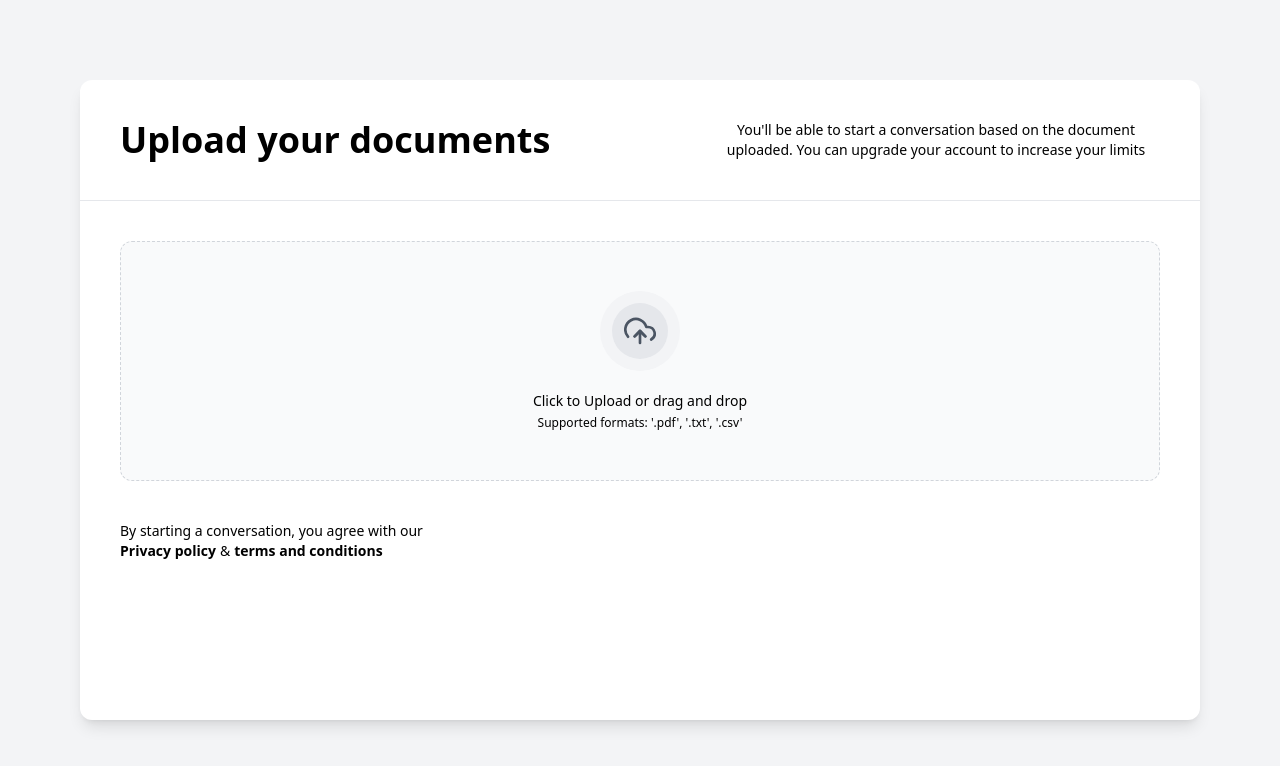
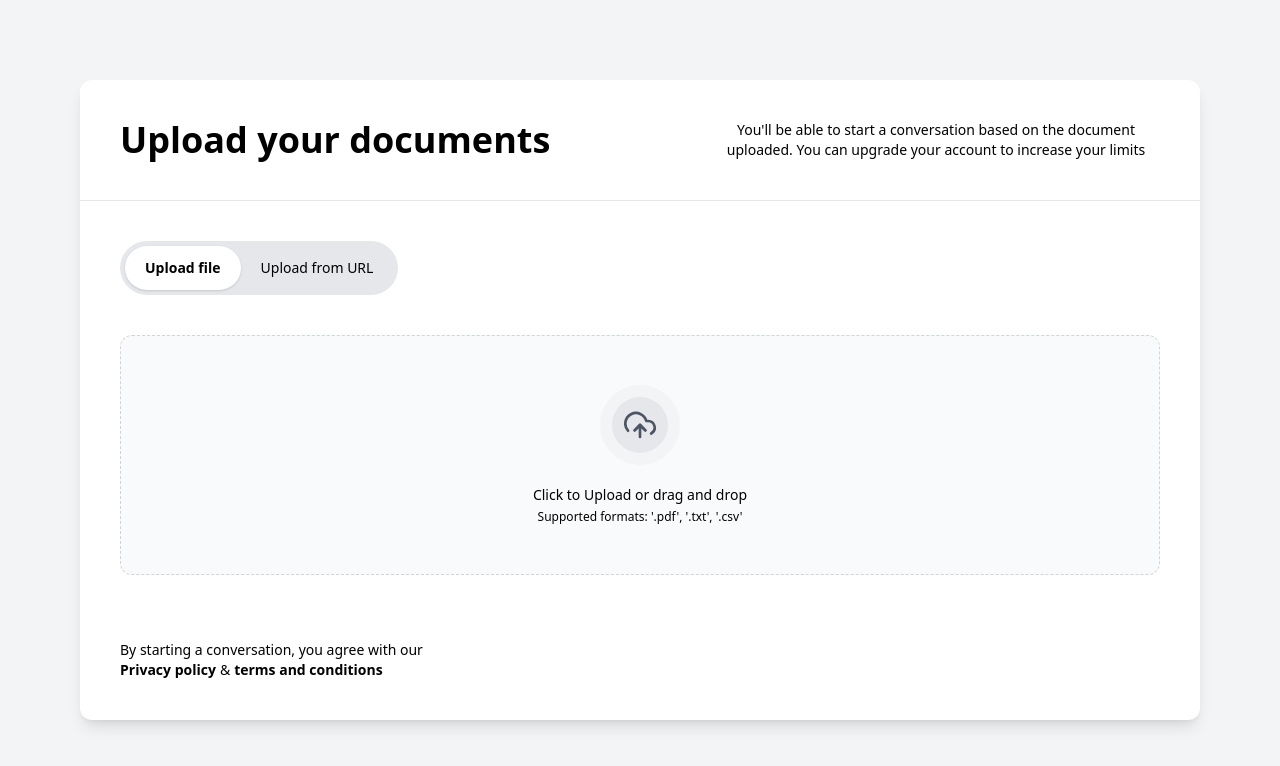
Before and after one commit to omoviesmith/AskMyPDFFrontend, a React (Vite) app: page /file-upload in a window 1280 px wide. Shown: the top 766 px of the page. Built offline with nearby package versions, Linux system fonts and the light colour scheme.

Commit message:
feat: add option to upload file URL

```diff
--- a/src/components/views/conversationChatBot.tsx
+++ b/src/components/views/conversationChatBot.tsx
@@ -1,3 +1,4 @@
+import dayjs from "dayjs";
 import classNames from "classnames";
 import { useTranslation } from "react-i18next";
 import { useEffect, useRef, useState } from "react";
@@ -8,7 +9,6 @@ import { GoThumbsup, GoThumbsdown, GoCopy } from "react-icons/go";
 
 //
 import copyTextToClipboard from "../../utils/clipboard";
-import dayjs from "dayjs";
 
 //
 const MAX_LENGTH = 2000;
--- a/src/pages/fileUpload.tsx
+++ b/src/pages/fileUpload.tsx
@@ -1,4 +1,7 @@
+import { useState } from "react";
+import classNames from "classnames";
 import { useDropzone } from "react-dropzone";
+import { useNavigate } from "react-router-dom";
 import { useTranslation } from "react-i18next";
 
 //
@@ -9,6 +12,11 @@ import { FiUploadCloud } from "react-icons/fi";
  */
 export default function FileUploadPage() {
   const { t } = useTranslation();
+  const navigate = useNavigate();
+
+  //
+  const [inputFileUrl, setInputFileUrl] = useState<string>("");
+  const [uploadMode, setUploadMode] = useState<"file" | "url">("file");
 
   //
   const { getRootProps, getInputProps } = useDropzone({
@@ -22,7 +30,7 @@ export default function FileUploadPage() {
   //
   return (
     <div className="h-screen w-full overflow-y-auto bg-gray-100 p-2 md:p-5 lg:p-20">
-      <div className="h-full w-full rounded-xl bg-white py-2 shadow-lg md:py-5 lg:py-10">
+      <div className="flex h-full w-full flex-col rounded-xl bg-white py-2 shadow-lg md:py-5 lg:py-10">
         {/* Header */}
         <div className="flex justify-between gap-20 border-b border-gray-200 px-2 pb-2 md:px-5 md:pb-5 lg:px-10 lg:pb-10">
           <p className="text-4xl font-semibold">
@@ -34,7 +42,31 @@ export default function FileUploadPage() {
           </p>
         </div>
 
+        <div className="flex-grow">
+          {/* Mode switch */}
+          <div className="mt-10 px-2 md:px-5 lg:px-10">
+            <div className=" max-w-fit rounded-full bg-gray-200 p-[5px]">
+              <button
+                onClick={() => setUploadMode("file")}
+                className={classNames("rounded-full px-5 py-3 text-sm", {
+                  "bg-white font-semibold shadow": uploadMode === "file",
+                })}
+              >
+                Upload file
+              </button>
+              <button
+                onClick={() => setUploadMode("url")}
+                className={classNames("rounded-full px-5 py-3 text-sm", {
+                  "bg-white font-semibold shadow": uploadMode === "url",
+                })}
+              >
+                Upload from URL
+              </button>
+            </div>
+          </div>
+
           {/* Actual dropzone */}
+          {uploadMode === "file" && (
             <div className="p-2 md:p-5 lg:p-10">
               <div
                 {...getRootProps({
@@ -60,6 +92,28 @@ export default function FileUploadPage() {
                 </div>
               </div>
             </div>
+          )}
+
+          {/* File ULR input */}
+          {uploadMode === "url" && (
+            <div className="w-full p-2 md:p-5 lg:p-10">
+              <input
+                onChange={(e) => setInputFileUrl(e.target.value)}
+                className="w-full rounded border-gray-300 bg-gray-50 focus:border-blue-300 focus:ring-blue-300"
+              />
+
+              <div className="mt-10 flex w-full justify-end">
+                <button
+                  disabled={!inputFileUrl}
+                  onClick={() => navigate("/conversations/1")}
+                  className="flex items-center gap-3 rounded-md bg-gray-900 px-6 py-3 text-sm text-gray-100 shadow transition-all duration-300 hover:scale-105 disabled:cursor-not-allowed disabled:bg-gray-300 disabled:hover:scale-100"
+                >
+                  Start Conversation
+                </button>
+              </div>
+            </div>
+          )}
+        </div>
 
         {/* More content */}
         <div className="px-2 text-sm md:px-5 lg:px-10">
```
Lines whose indentation alone changed are shown as unchanged.
